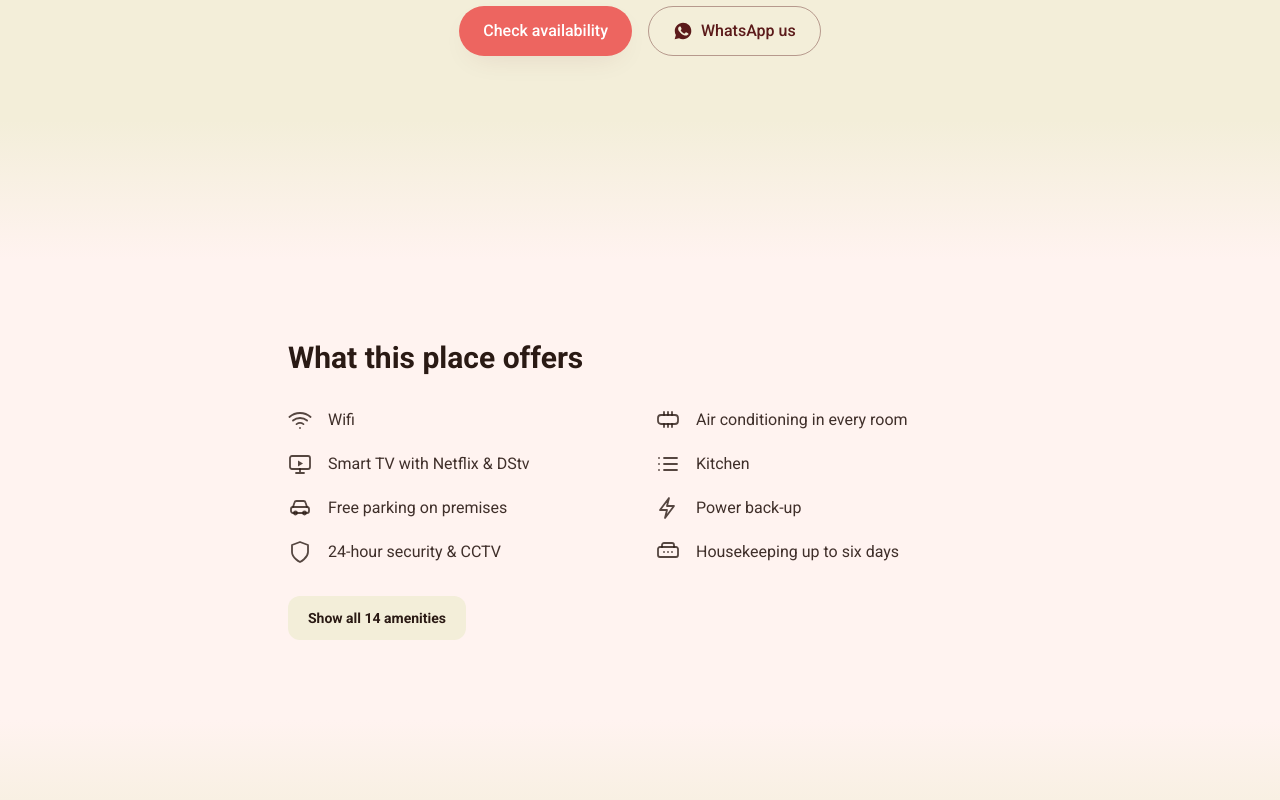
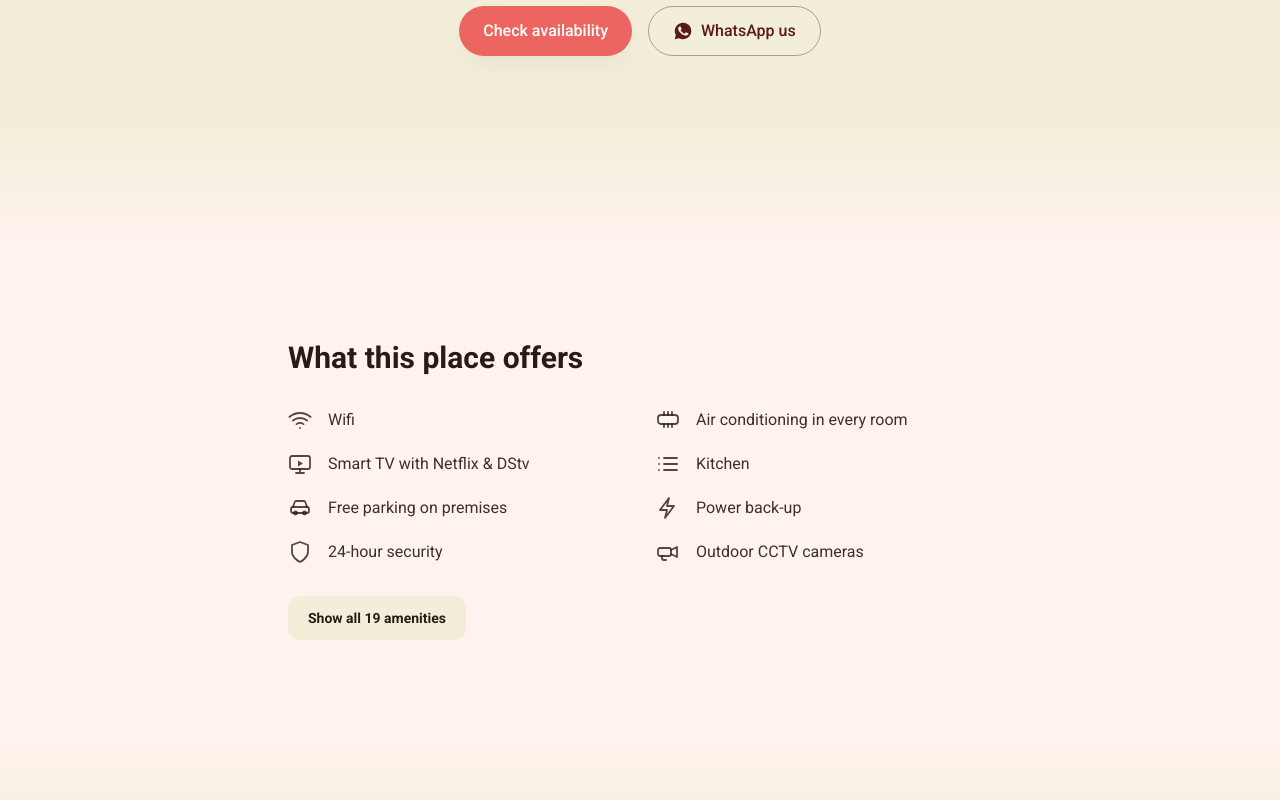
Before and after one commit to Ssali-Remy/ssali-remy.github, a React (Vite) app: page / in a window 1280 px wide. Shown: the part 1844-2644 px from the top of the page. Built offline with nearby package versions, Linux system fonts and the light colour scheme.

Commit message:
feat(Home): left-align welcome text, expand amenities 14 -> 19

```diff
--- a/src/pages/Home.jsx
+++ b/src/pages/Home.jsx
@@ -129,10 +129,20 @@ const AMENITIES = [
     ),
   },
   {
-    label: "24-hour security & CCTV",
+    label: "24-hour security",
     icon: (
       <svg viewBox="0 0 24 24" fill="none" stroke="currentColor" strokeWidth="1.8" className="w-6 h-6">
         <path d="M12 22s8-4 8-10V5l-8-3-8 3v7c0 6 8 10 8 10z" strokeLinecap="round" strokeLinejoin="round" />
+      </svg>
+    ),
+  },
+  {
+    label: "Outdoor CCTV cameras",
+    icon: (
+      <svg viewBox="0 0 24 24" fill="none" stroke="currentColor" strokeWidth="1.8" className="w-6 h-6">
+        <rect x="2" y="8" width="13" height="8" rx="2" />
+        <path d="M15 10l6-3v10l-6-3" strokeLinecap="round" strokeLinejoin="round" />
+        <path d="M6 16v2a2 2 0 002 2h2" strokeLinecap="round" />
       </svg>
     ),
   },
@@ -202,6 +212,42 @@ const AMENITIES = [
       </svg>
     ),
   },
+  {
+    label: "Fire extinguisher in the kitchen",
+    icon: (
+      <svg viewBox="0 0 24 24" fill="none" stroke="currentColor" strokeWidth="1.8" className="w-6 h-6">
+        <path d="M10 2h4M12 2v3" strokeLinecap="round" />
+        <path d="M8 8a4 4 0 118 0v2h1a2 2 0 012 2v8a2 2 0 01-2 2H9a2 2 0 01-2-2v-8a2 2 0 012-2h-1z" strokeLinecap="round" strokeLinejoin="round" />
+        <path d="M9 13l6 6M15 13l-6 6" strokeLinecap="round" />
+      </svg>
+    ),
+  },
+  {
+    label: "Bed linen & towels provided",
+    icon: (
+      <svg viewBox="0 0 24 24" fill="none" stroke="currentColor" strokeWidth="1.8" className="w-6 h-6">
+        <path d="M3 18v-6a2 2 0 012-2h14a2 2 0 012 2v6" strokeLinecap="round" strokeLinejoin="round" />
+        <path d="M3 18h18M5 10V7a2 2 0 012-2h10a2 2 0 012 2v3" strokeLinecap="round" strokeLinejoin="round" />
+      </svg>
+    ),
+  },
+  {
+    label: "Full cookware & crockery",
+    icon: (
+      <svg viewBox="0 0 24 24" fill="none" stroke="currentColor" strokeWidth="1.8" className="w-6 h-6">
+        <path d="M4 3v7a3 3 0 003 3v8M4 3v4M7 3v4" strokeLinecap="round" strokeLinejoin="round" />
+        <path d="M15 3s-2 2-2 5 2 5 2 5v8" strokeLinecap="round" strokeLinejoin="round" />
+      </svg>
+    ),
+  },
+  {
+    label: "Dining area",
+    icon: (
+      <svg viewBox="0 0 24 24" fill="none" stroke="currentColor" strokeWidth="1.8" className="w-6 h-6">
+        <path d="M3 21h18M6 21V10M18 21V10M4 10h16l-2-6H6z" strokeLinecap="round" strokeLinejoin="round" />
+      </svg>
+    ),
+  },
 ];
 
 const AMENITIES_PREVIEW_COUNT = 8;
@@ -240,7 +286,7 @@ export default function Home() {
 
       {/* Welcome statement — Meet your host */}
       <section style={{ backgroundColor: "#fff3f0" }} className="py-20">
-        <div ref={welcomeRef} className="container-x max-w-3xl mx-auto text-right">
+        <div ref={welcomeRef} className="container-x max-w-3xl mx-auto text-left">
           <h1 className={`text-4xl sm:text-5xl font-bold text-brand-ink leading-tight reveal-up stagger-1${welcomeInView ? " in-view" : ""}`}>
             Meet your host
           </h1>
```
